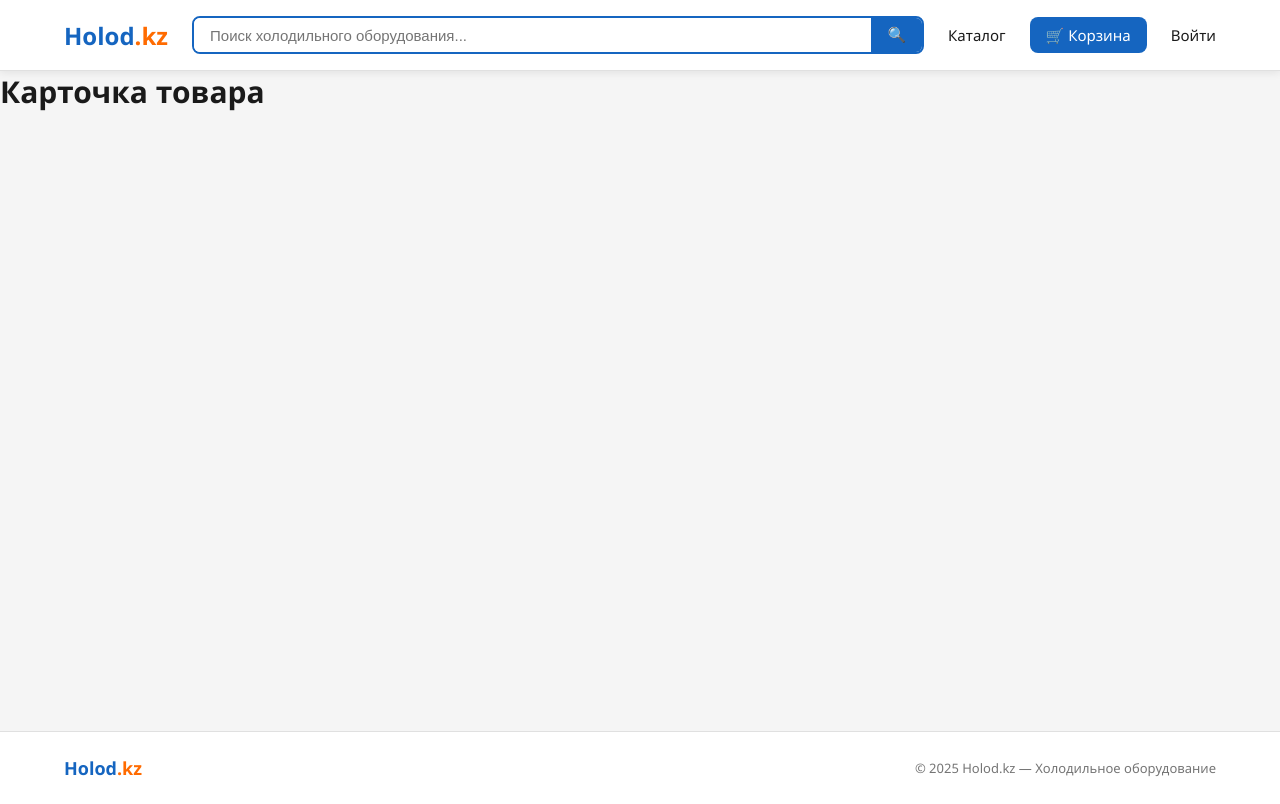
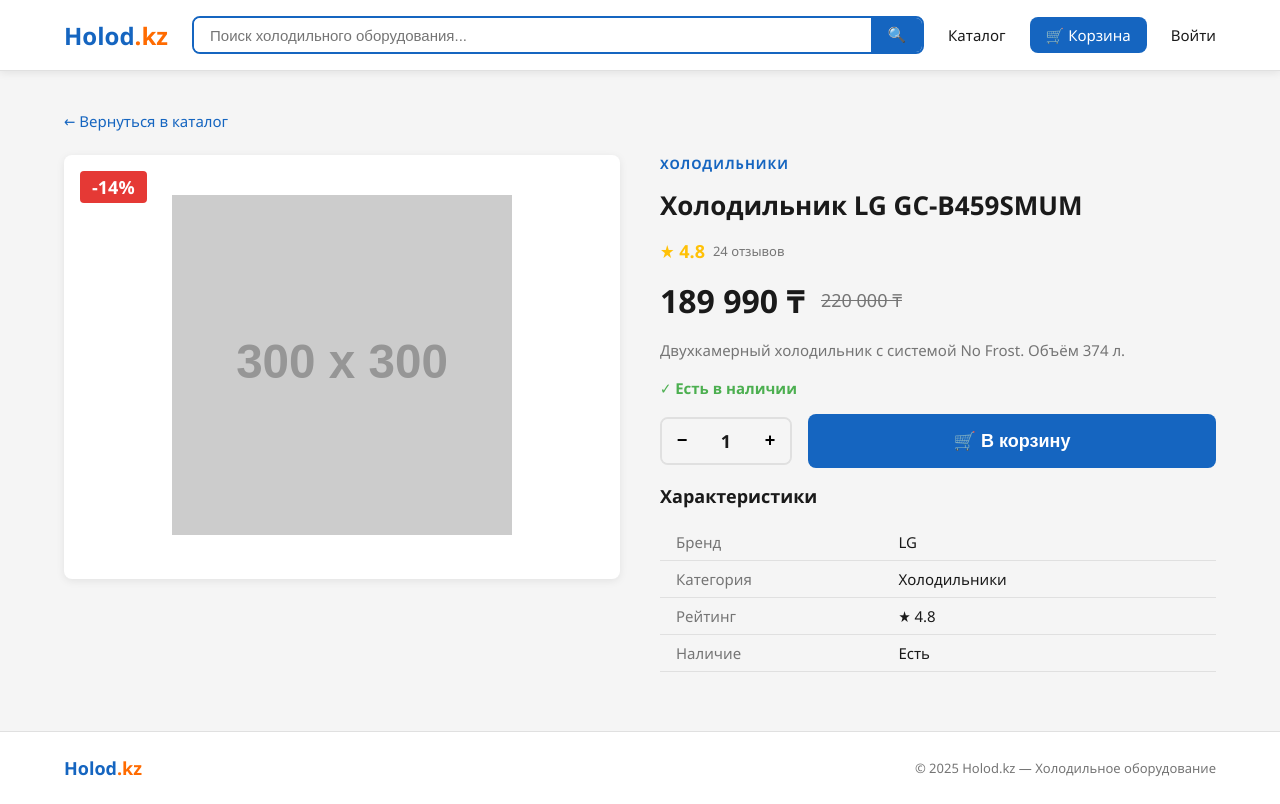
Before and after one commit to Darka04/holod-kz, a Vue app: page /#/product/1 in a window 1280 px wide. Built offline with nearby package versions, Linux system fonts and the light colour scheme.

Commit message:
Добавлено Карточка товара и окно

```diff
--- a/src/views/ProductView.vue
+++ b/src/views/ProductView.vue
@@ -1,11 +1,380 @@
 <template>
-  <div class="product">
-    <h1>Карточка товара</h1>
+  <div class="product-page">
+    <div class="container">
+
+      <!-- Назад -->
+      <router-link to="/catalog" class="back-link">
+        ← Вернуться в каталог
+      </router-link>
+
+      <div v-if="product" class="product-layout">
+
+        <!-- Фото -->
+        <div class="product-gallery">
+          <img :src="product.image" :alt="product.name" />
+          <div v-if="discountPercent" class="product-badge">
+            -{{ discountPercent }}%
+          </div>
+        </div>
+
+        <!-- Инфо -->
+        <div class="product-info">
+
+          <p class="product-category">{{ product.category }}</p>
+          <h1 class="product-name">{{ product.name }}</h1>
+
+          <!-- Рейтинг -->
+          <div class="product-rating">
+            <span class="stars">★ {{ product.rating }}</span>
+            <span class="reviews">{{ product.reviews }} отзывов</span>
+          </div>
+
+          <!-- Цена -->
+          <div class="product-price">
+            <span class="price-current">{{ formatPrice(product.price) }} ₸</span>
+            <span v-if="product.oldPrice" class="price-old">
+              {{ formatPrice(product.oldPrice) }} ₸
+            </span>
+          </div>
+
+          <!-- Описание -->
+          <p class="product-description">{{ product.description }}</p>
+
+          <!-- Наличие -->
+          <p class="product-stock" :class="product.inStock ? 'in-stock' : 'out-stock'">
+            {{ product.inStock ? '✓ Есть в наличии' : '✗ Нет в наличии' }}
+          </p>
+
+          <!-- Количество + кнопка -->
+          <div class="product-actions">
+            <div class="quantity-control">
+              <button @click="decreaseQty">−</button>
+              <span>{{ quantity }}</span>
+              <button @click="increaseQty">+</button>
+            </div>
+            <button
+              class="btn-add-cart"
+              :disabled="!product.inStock"
+              @click="addToCart"
+            >
+              🛒 В корзину
+            </button>
+          </div>
+
+          <!-- Уведомление -->
+          <div v-if="added" class="product-added">
+            ✓ Товар добавлен в корзину!
+          </div>
+
+          <!-- Характеристики -->
+          <div class="product-specs">
+            <h3>Характеристики</h3>
+            <table>
+              <tr>
+                <td>Бренд</td>
+                <td>{{ product.brand }}</td>
+              </tr>
+              <tr>
+                <td>Категория</td>
+                <td>{{ product.category }}</td>
+              </tr>
+              <tr>
+                <td>Рейтинг</td>
+                <td>★ {{ product.rating }}</td>
+              </tr>
+              <tr>
+                <td>Наличие</td>
+                <td>{{ product.inStock ? 'Есть' : 'Нет' }}</td>
+              </tr>
+            </table>
+          </div>
+
+        </div>
+      </div>
+
+      <!-- Товар не найден -->
+      <div v-else class="not-found">
+        <p>😔 Товар не найден</p>
+        <router-link to="/catalog" class="btn-reset">В каталог</router-link>
+      </div>
+
+    </div>
   </div>
 </template>
 
 <script>
+import { mapGetters } from 'vuex'
+
 export default {
-  name: 'ProductView'
+  name: 'ProductView',
+  data() {
+    return {
+      quantity: 1,
+      added: false
+    }
+  },
+  computed: {
+    ...mapGetters(['allProducts']),
+    product() {
+      const id = parseInt(this.$route.params.id)
+      return this.allProducts.find(p => p.id === id) || null
+    },
+    discountPercent() {
+      if (!this.product?.oldPrice) return null
+      return Math.round((1 - this.product.price / this.product.oldPrice) * 100)
+    }
+  },
+  methods: {
+    formatPrice(price) {
+      return price.toLocaleString('ru-RU')
+    },
+    increaseQty() {
+      this.quantity++
+    },
+    decreaseQty() {
+      if (this.quantity > 1) this.quantity--
+    },
+    addToCart() {
+      for (let i = 0; i < this.quantity; i++) {
+        this.$store.dispatch('addToCart', this.product)
+      }
+      this.added = true
+      setTimeout(() => { this.added = false }, 2500)
+    }
+  }
 }
 </script>
+
+<style scoped>
+.product-page {
+  padding: var(--spacing-xl) 0;
+}
+
+.back-link {
+  display: inline-block;
+  color: var(--color-primary);
+  font-weight: 500;
+  margin-bottom: var(--spacing-lg);
+  transition: var(--transition);
+}
+
+.back-link:hover {
+  opacity: 0.7;
+}
+
+.product-layout {
+  display: grid;
+  grid-template-columns: 1fr 1fr;
+  gap: var(--spacing-xl);
+  align-items: start;
+}
+
+/* Галерея */
+.product-gallery {
+  position: relative;
+  background: var(--color-white);
+  border-radius: var(--border-radius);
+  box-shadow: var(--shadow);
+  overflow: hidden;
+}
+
+.product-gallery img {
+  width: 100%;
+  height: 420px;
+  object-fit: contain;
+  padding: var(--spacing-xl);
+}
+
+.product-badge {
+  position: absolute;
+  top: var(--spacing-md);
+  left: var(--spacing-md);
+  background: var(--color-discount);
+  color: white;
+  font-weight: 700;
+  padding: 4px 12px;
+  border-radius: var(--border-radius-sm);
+  font-size: var(--font-size-lg);
+}
+
+/* Инфо */
+.product-info {
+  display: flex;
+  flex-direction: column;
+  gap: var(--spacing-md);
+}
+
+.product-category {
+  color: var(--color-primary);
+  font-weight: 600;
+  font-size: var(--font-size-sm);
+  text-transform: uppercase;
+  letter-spacing: 1px;
+}
+
+.product-name {
+  font-size: 26px;
+  font-weight: 700;
+  line-height: 1.3;
+}
+
+.product-rating {
+  display: flex;
+  align-items: center;
+  gap: var(--spacing-sm);
+}
+
+.stars {
+  color: #FFC107;
+  font-weight: 700;
+  font-size: var(--font-size-lg);
+}
+
+.reviews {
+  color: var(--color-text-secondary);
+  font-size: var(--font-size-sm);
+}
+
+.product-price {
+  display: flex;
+  align-items: center;
+  gap: var(--spacing-md);
+}
+
+.price-current {
+  font-size: 32px;
+  font-weight: 700;
+}
+
+.price-old {
+  font-size: var(--font-size-lg);
+  color: var(--color-text-secondary);
+  text-decoration: line-through;
+}
+
+.product-description {
+  color: var(--color-text-secondary);
+  line-height: 1.6;
+}
+
+.product-stock {
+  font-weight: 600;
+}
+
+.in-stock { color: var(--color-success); }
+.out-stock { color: var(--color-discount); }
+
+/* Действия */
+.product-actions {
+  display: flex;
+  align-items: center;
+  gap: var(--spacing-md);
+}
+
+.quantity-control {
+  display: flex;
+  align-items: center;
+  border: 2px solid var(--color-border);
+  border-radius: var(--border-radius);
+  overflow: hidden;
+}
+
+.quantity-control button {
+  width: 40px;
+  height: 44px;
+  background: var(--color-bg);
+  font-size: var(--font-size-lg);
+  font-weight: 700;
+  transition: var(--transition);
+}
+
+.quantity-control button:hover {
+  background: var(--color-primary-light);
+  color: var(--color-primary);
+}
+
+.quantity-control span {
+  width: 48px;
+  text-align: center;
+  font-weight: 700;
+  font-size: var(--font-size-lg);
+}
+
+.btn-add-cart {
+  flex: 1;
+  padding: var(--spacing-md);
+  background: var(--color-primary);
+  color: white;
+  border-radius: var(--border-radius);
+  font-size: var(--font-size-lg);
+  font-weight: 700;
+  transition: var(--transition);
+}
+
+.btn-add-cart:hover:not(:disabled) {
+  background: var(--color-primary-hover);
+}
+
+.btn-add-cart:disabled {
+  background: var(--color-border);
+  color: var(--color-text-secondary);
+  cursor: not-allowed;
+}
+
+.product-added {
+  background: #E8F5E9;
+  color: var(--color-success);
+  padding: var(--spacing-sm) var(--spacing-md);
+  border-radius: var(--border-radius);
+  font-weight: 600;
+}
+
+/* Характеристики */
+.product-specs h3 {
+  font-size: var(--font-size-lg);
+  font-weight: 700;
+  margin-bottom: var(--spacing-md);
+}
+
+.product-specs table {
+  width: 100%;
+  border-collapse: collapse;
+}
+
+.product-specs td {
+  padding: var(--spacing-sm) var(--spacing-md);
+  border-bottom: 1px solid var(--color-border);
+  font-size: var(--font-size-base);
+}
+
+.product-specs td:first-child {
+  color: var(--color-text-secondary);
+  width: 40%;
+}
+
+/* Не найден */
+.not-found {
+  text-align: center;
+  padding: var(--spacing-xl);
+  font-size: var(--font-size-lg);
+  color: var(--color-text-secondary);
+  display: flex;
+  flex-direction: column;
+  align-items: center;
+  gap: var(--spacing-lg);
+}
+
+.btn-reset {
+  padding: var(--spacing-sm) var(--spacing-xl);
+  border: 2px solid var(--color-primary);
+  color: var(--color-primary);
+  border-radius: var(--border-radius);
+  font-weight: 600;
+  transition: var(--transition);
+}
+
+.btn-reset:hover {
+  background: var(--color-primary);
+  color: white;
+}
+</style>
```
